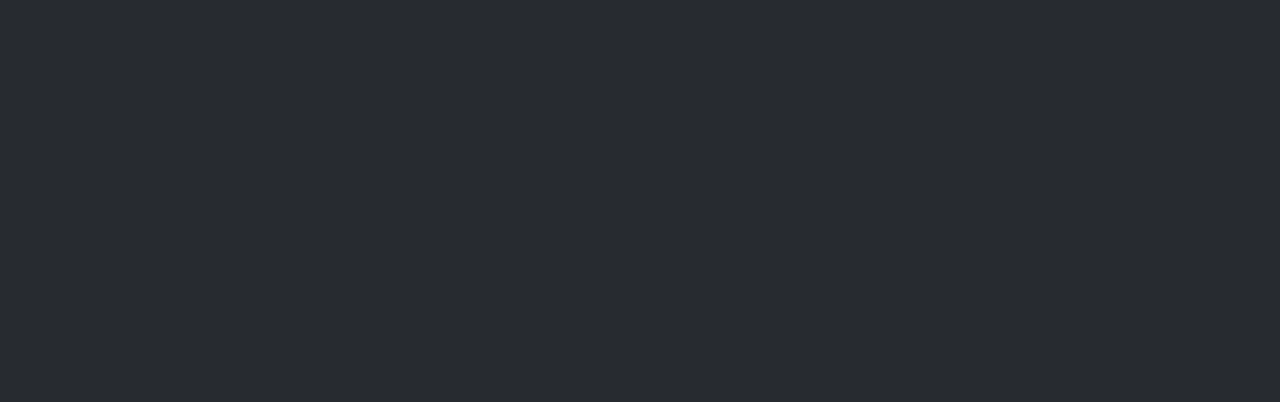
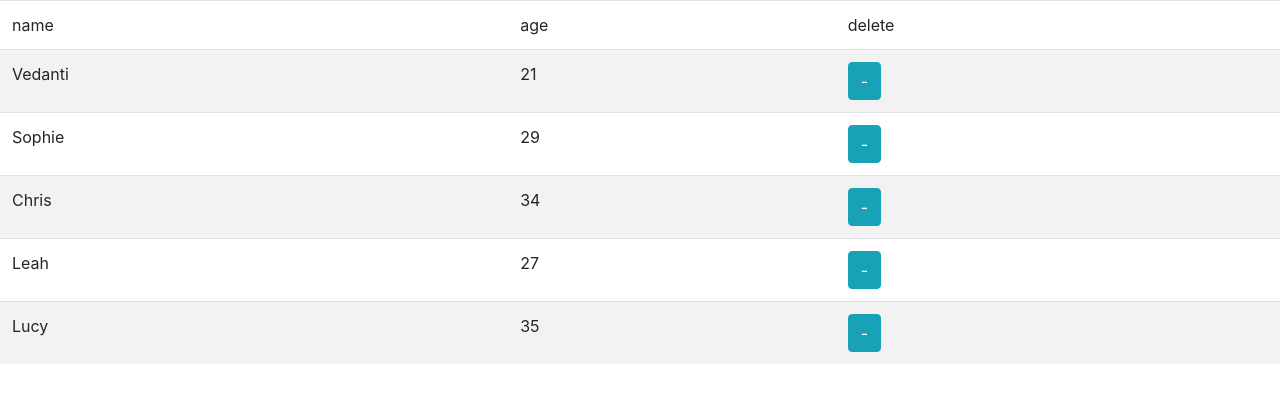
Before and after one commit to VedantiLadda/SapientWebtech, a plain HTML site: page javascript_start.html in a window 1280 px wide. Drawn offline with nearby package versions, Linux system fonts and the light colour scheme.

Commit message:
create table through js

```diff
--- /dev/null
+++ b/array.js
@@ -0,0 +1,85 @@
+
+
+// var x;
+// var y;
+// var text = "";
+
+// for(x of person){
+//     for(y in x){
+//         text += x[y]+ " ";
+//     }
+// }
+// console.log(text);
+
+//create a row, which means tr
+//create a column, which means td
+
+(function () {
+    'use strict'
+    var students = [{ name: "Vedanti", age: "21" },
+    { name: "Sophie", age: "29" },
+    { name: "Chris", age: "34" },
+    { name: "Leah", age: "27" },
+    {age: "35" ,  name: "Lucy" }];
+    var columnNames=[];
+    function createElement(elementType) {
+        return document.createElement(elementType);
+    }
+    function getElement(elementID){
+        return document.getElementById(elementID);
+    }
+    function createHeaderRow() {
+        var headerRow = createElement('tr');
+        for(var i in students[0]){
+            var column = createElement('td');
+            column.innerHTML=i;
+            headerRow.appendChild(column);
+            columnNames.push(i);
+        }
+        var del = createElement('td');
+        del.innerHTML = 'delete'
+        headerRow.appendChild(del);
+        console.log(headerRow);
+        return headerRow;
+    }
+    function createDataRow(x) {
+        var dataRow = createElement('tr');
+        for (var columns in columnNames) {
+            var dataColumn = createElement('td');
+            dataColumn.innerHTML = students[x][columnNames[columns]];
+            dataRow.appendChild(dataColumn);
+        }
+        var buttontd = createElement('td');
+        var button = createElement('button');
+        button.classList.add('btn');
+        button.classList.add('btn-info');
+        button.innerHTML = "-";
+        buttontd.appendChild(button);
+        dataRow.appendChild(buttontd);
+        console.log(dataRow);
+        return dataRow;
+    }
+    function createTable(){
+        var table = getElement('tblEmployees');
+        var tbody = getElement('tbody');
+        var thead = getElement('thead');
+        // table.style.width = '20%';
+        // table.setAttribute('border', '1');
+        table.classList.add('table');
+        table.classList.add('table-striped');
+        thead.appendChild(createHeaderRow());
+        for(var i=0;i<students.length;i++){
+            tbody.appendChild(createDataRow(i));
+        }
+        var buttons = document.getElementsByClassName('btn');
+        for(var r=0;r<buttons.length;r++){
+            buttons[r].addEventListener('click',function(){
+                this.parentNode.parentNode.remove();
+            })
+        }
+    }
+    createTable();
+    function deleteItem(){
+
+    }
+})();
--- a/console.js
+++ b/console.js
@@ -17,4 +17,4 @@ function Person(){
     var x=10;
     this.firstName="vedanti";
 }
-var student = new Person();
+var student = Person();
--- a/javascript_start.html
+++ b/javascript_start.html
@@ -5,13 +5,31 @@
     <meta http-equiv="X-UA-Compatible" content="IE=edge">
     <title>JavaScript Demo</title>
     <meta name="viewport" content="width=device-width, initial-scale=1">
-    <link rel="stylesheet" type="text/css" media="screen" href="bootstrap.css" />
-    <script src="console.js"></script>
+    <script src="https://code.jquery.com/jquery-3.3.1.slim.min.js" integrity="sha384-q8i/X+965DzO0rT7abK41JStQIAqVgRVzpbzo5smXKp4YfRvH+8abtTE1Pi6jizo"
+    crossorigin="anonymous"></script>
+<link rel="stylesheet" href="https://stackpath.bootstrapcdn.com/bootstrap/4.3.1/css/bootstrap.min.css" integrity="sha384-ggOyR0iXCbMQv3Xipma34MD+dH/1fQ784/j6cY/iJTQUOhcWr7x9JvoRxT2MZw1T"
+    crossorigin="anonymous">
+    <!-- <link rel="stylesheet" href="bootstrap.css"> -->
+<script src="https://cdnjs.cloudflare.com/ajax/libs/popper.js/1.14.7/umd/popper.min.js" integrity="sha384-UO2eT0CpHqdSJQ6hJty5KVphtPhzWj9WO1clHTMGa3JDZwrnQq4sF86dIHNDz0W1"
+    crossorigin="anonymous"></script>
+<script src="https://stackpath.bootstrapcdn.com/bootstrap/4.3.1/js/bootstrap.min.js" integrity="sha384-JjSmVgyd0p3pXB1rRibZUAYoIIy6OrQ6VrjIEaFf/nJGzIxFDsf4x0xIM+B07jRM"
+    crossorigin="anonymous"></script>
+    <!-- <script src="console.js"></script> -->
     <!-- <script src="callback.js"></script> -->
     <!-- <script src="async.js"></script> -->
+
 </head>
 <body>
     <!-- <button id = 'btn' onclick="returnObject()">Button</button> -->
+    <table id="tblEmployees">
+        <thead id="thead">
+
+        </thead>
+        <tbody id="tbody">
+
+        </tbody>
+    </table>
+    <script src="array.js"></script>
 </body>
 
 </html>
```
